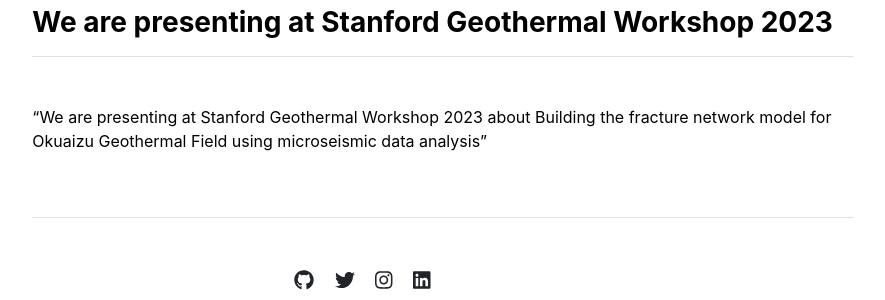
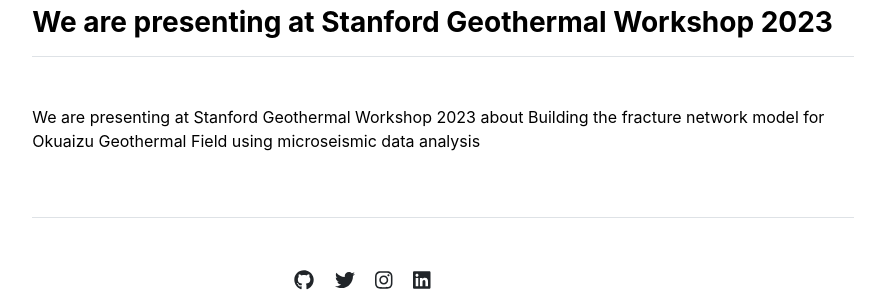
Before and after one commit to diandarisma/diandarisma.github.io, a Jekyll site: the page built from _posts/2023-02-11-SGW23.md, in a window 1280 px wide. Shown: the part 167-467 px from the top of the page, without its empty margins (197-1082 px from the left). Built offline with Jekyll 4.4.1, drawn with Linux system fonts in a browser that asks for light colours.

Commit message:
Update 2023-02-11-SGW23.md

```diff
--- a/_posts/2023-02-11-SGW23.md
+++ b/_posts/2023-02-11-SGW23.md
@@ -3,4 +3,4 @@
 title: "We are presenting at Stanford Geothermal Workshop 2023"
 ---
 
-"We are presenting at Stanford Geothermal Workshop 2023 about Building the fracture network model for Okuaizu Geothermal Field using microseismic data analysis"
+We are presenting at Stanford Geothermal Workshop 2023 about Building the fracture network model for Okuaizu Geothermal Field using microseismic data analysis
```
